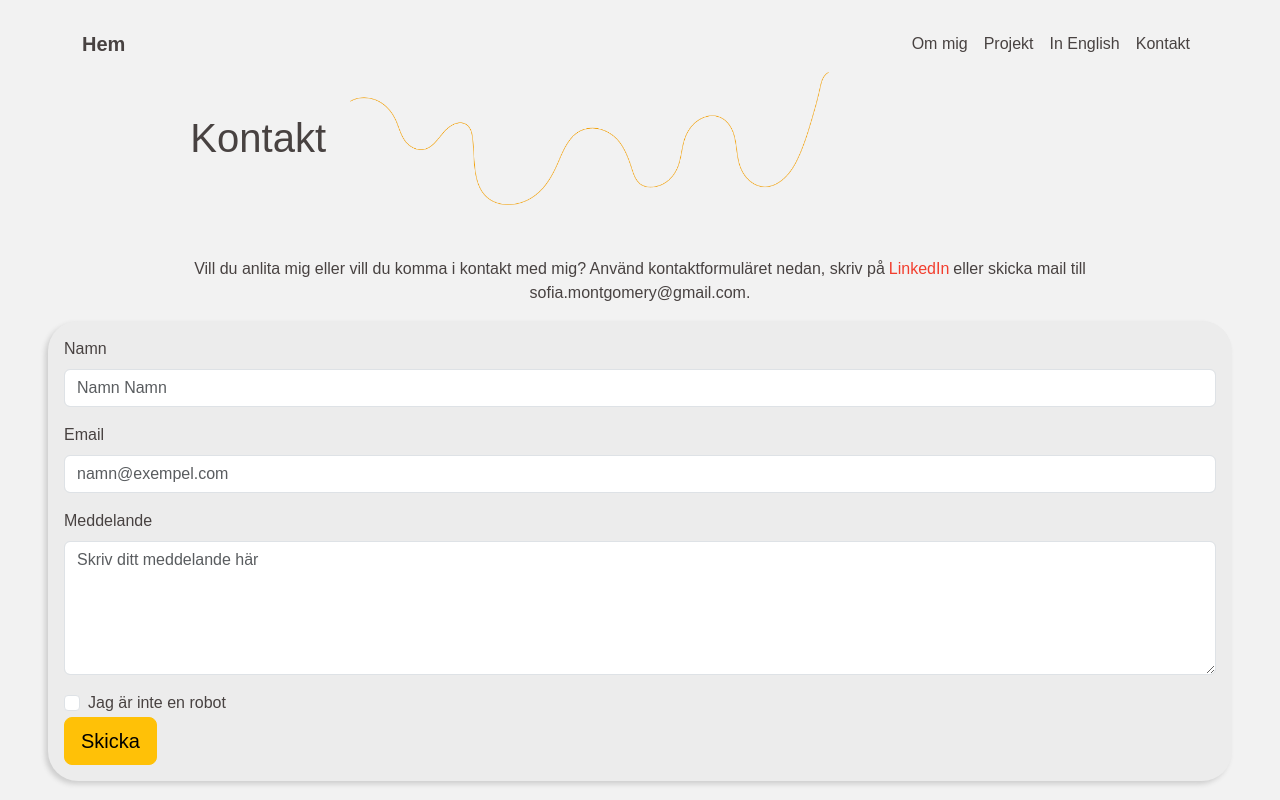
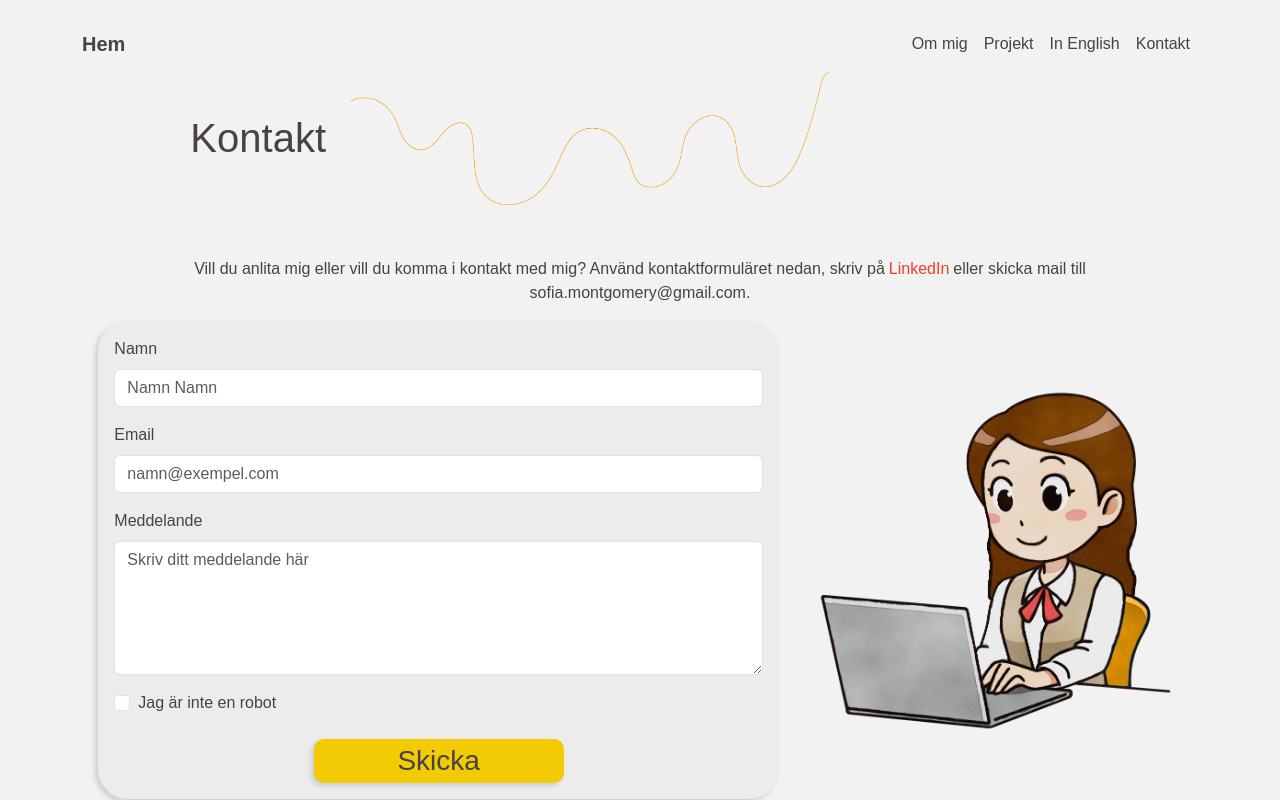
Before and after one commit to fiamont/new-portfolio, a React (Vite) app: page /contact in a window 1280 px wide. Shown: the top 800 px of the page. Built offline with nearby package versions, Linux system fonts and the light colour scheme; a web font is replaced by a local one.

Commit message:
edit styling of contactpage

```diff
--- a/src/components/features/Contact/ContactForm.jsx
+++ b/src/components/features/Contact/ContactForm.jsx
@@ -1,6 +1,6 @@
 import { useState } from "react";
-import { StyledDiv } from "./ContactForm.styles";
-import { Form, Button } from "react-bootstrap";
+import { StyledDiv, ButtonContainer, StyledButton } from "./ContactForm.styles";
+import { Form } from "react-bootstrap";
 
 function ContactForm() {
   const [validated, setValidated] = useState(false);
@@ -99,9 +99,11 @@ function ContactForm() {
             onChange={handleChange}
           />
         </Form.Group>
-        <Button variant="warning" type="submit" size="lg">
-          Skicka
-        </Button>
+        <ButtonContainer className="mt-4">
+          <StyledButton type="submit" className="fs-3 pe-3 ps-3">
+            Skicka
+          </StyledButton>
+        </ButtonContainer>
       </Form>
     </StyledDiv>
   );
--- a/src/components/features/Contact/ContactForm.styles.js
+++ b/src/components/features/Contact/ContactForm.styles.js
@@ -6,7 +6,16 @@ export const StyledDiv = styled.div`
   box-shadow: -3px 3px 5px #cecece;
 `;
 
+export const ButtonContainer = styled.div`
+  display: flex;
+  justify-content: center;
+`;
+
 export const StyledButton = styled.button`
-  background-color: var(--light-orange-color);
+  background-color: var(--yellow-color);
+  border: none;
+  width: 250px;
+  border-radius: 10px;
+  box-shadow: -3px 3px 5px #cecece;
   color: var(--text-color);
 `;
--- a/src/pages/Contact.jsx
+++ b/src/pages/Contact.jsx
@@ -42,8 +42,15 @@ function Contact() {
           </TextBox>
         </Col>
       </Row>
-      <ContactForm />
-      <img src={girlcartoon} alt="girlcartoon" className="img-fluid" />
+
+      <Row className="justify-content-center align-items-center">
+        <Col xs={12} md={7}>
+          <ContactForm />
+        </Col>
+        <Col xs={7} md={4}>
+          <img src={girlcartoon} alt="girlcartoon" className="img-fluid" />
+        </Col>
+      </Row>
     </>
   );
 }
```
Also changed, not shown: src/assets/girlcartoon.png.
